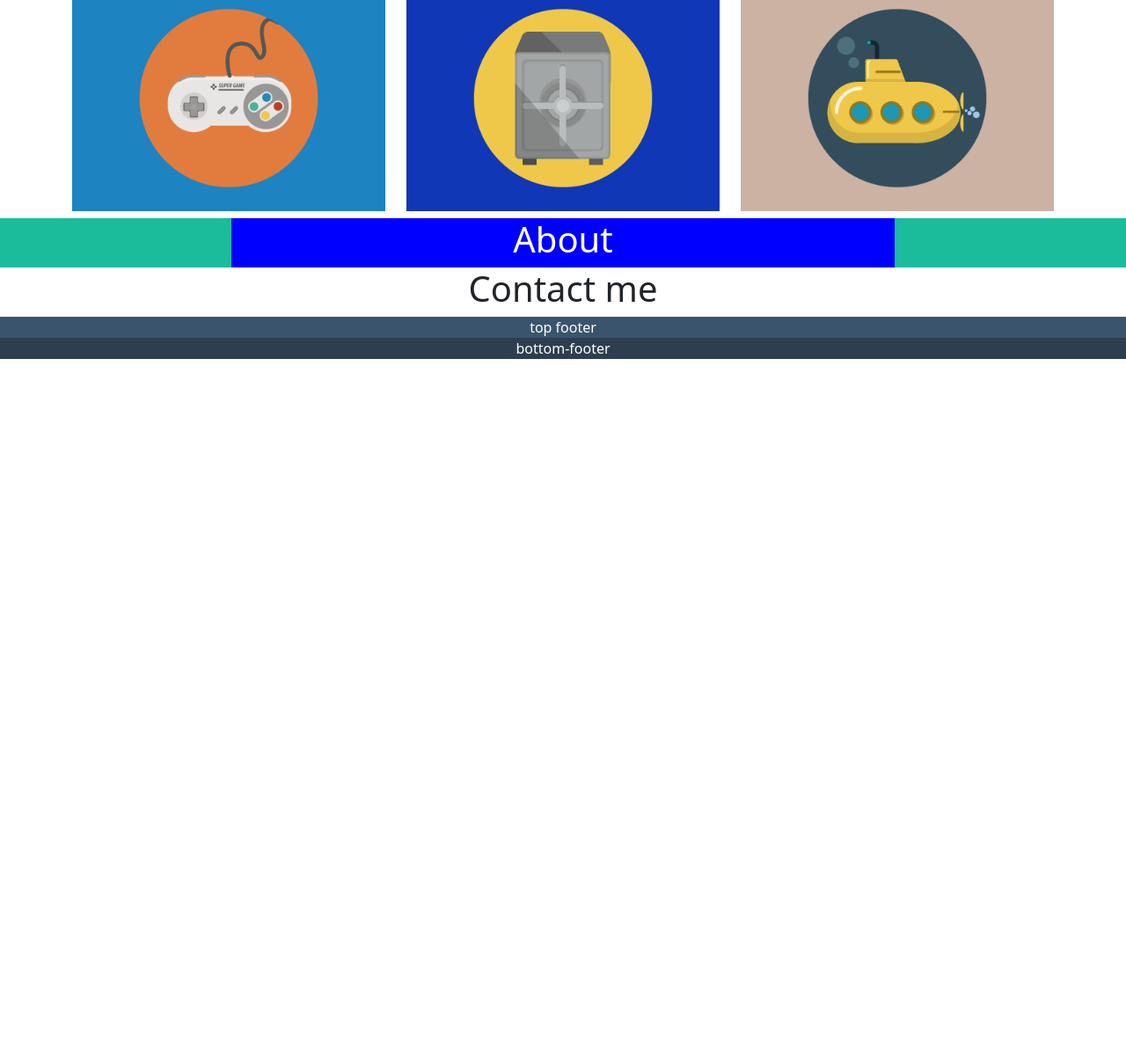
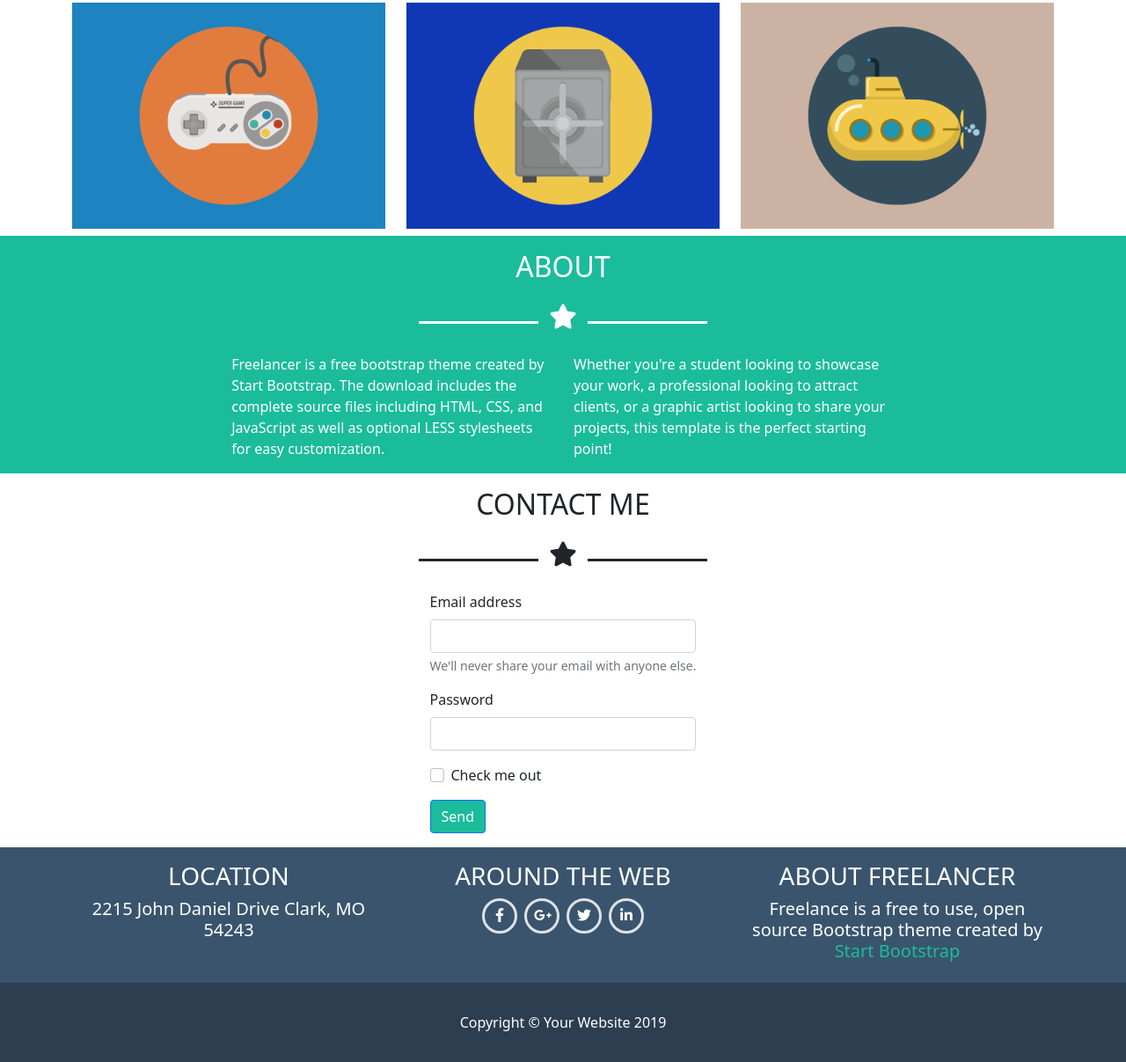
Before and after one commit to Penna92/html-css-bootstrap-freelancer, a plain HTML site: page index.html in a window 1280 px wide. Shown: the part 919-2126 px from the top of the page at 88% size. Before the commit the page ends 1327 px from the top, so only its background shows below. Drawn offline with nearby package versions, Linux system fonts and the light colour scheme.

Commit message:
Added content to section about and footer. Need to modify form and button.

```diff
--- a/css/style.css
+++ b/css/style.css
@@ -1,11 +1,11 @@
 /* GENERAL */
-header {
+header,
+#bottom-footer {
   width: 100%;
   height: 90px;
 }
 .wrapper-container {
   width: 60%;
-  background-color: blue;
 }
 .star-decoration {
   width: 60%;
@@ -18,6 +18,12 @@ header {
   width: 200px;
   height: 200px;
 }
+i {
+  width: 40px;
+  height: 40px;
+  text-align: center;
+  line-height: 40px;
+}
 /* COLORS */
 .blue-grey {
   background-color: rgb(44, 62, 80);
@@ -28,3 +34,6 @@ header {
 .green {
   background-color: rgb(26, 188, 156);
 }
+.text-green {
+  color: rgb(26, 188, 156);
+}
--- a/index.html
+++ b/index.html
@@ -80,17 +80,59 @@
         <!-- /portfolio -->
 
         <!-- about -->
-        <section id="about" class="container-fluid d-flex justify-content-center align-items-center green text-white">
-            <div class="wrapper-container d-flex justify-content-center align-items-center">
-                <h1>About</h1>
+        <section id="about" class="container-fluid d-flex justify-content-center  align-items-center green text-white">
+            <div class="wrapper-container d-flex justify-content-center flex-column align-items-center">
+                <h2 class="text-uppercase text-center mt-3">About</h2>
+                <div class="star-decoration d-flex align-items-center gap-2 justify-content-center my-3">
+                    <div class="decoration-row"></div>
+                    <div class="star">
+                        <i class="fa-solid fa-star fs-3 text"></i>
+                    </div>
+                    <div class="decoration-row"></div>
+                </div>
+                <div class="row">
+                    <div class="col-xs-12 col-md-6 mb-3">
+                        <span class="text-center">Freelancer is a free bootstrap theme created by Start Bootstrap. The
+                            download includes the complete source files including HTML, CSS, and JavaScript as well as
+                            optional LESS stylesheets for easy customization. </span>
+                    </div>
+                    <div class="col-xs-12 col-md-6 mb-3">
+                        <span class="text-center">Whether you're a student looking to showcase your work, a professional
+                            looking to attract clients, or a graphic artist looking to share your projects, this
+                            template is the perfect starting point!</span>
+                    </div>
+                </div>
             </div>
         </section>
         <!-- /about -->
 
         <!-- contact me -->
-        <section id="contact-me">
-            <div class="container d-flex justify-content-center align-items-center">
-                <h1>Contact me</h1>
+        <section id="contact-me" class="container-fluid d-flex justify-content-center  align-items-center">
+            <div class="wrapper-container d-flex justify-content-center flex-column align-items-center">
+                <h2 class="text-uppercase text-center mt-3">Contact me</h2>
+                <div class="star-decoration d-flex align-items-center gap-2 justify-content-center my-3">
+                    <div class="decoration-row"></div>
+                    <div class="star">
+                        <i class="fa-solid fa-star fs-3 text"></i>
+                    </div>
+                    <div class="decoration-row"></div>
+                </div>
+                <form class="mb-3">
+                    <div class="mb-3">
+                        <label for="exampleInputEmail1" class="form-label">Email address</label>
+                        <input type="email" class="form-control" id="exampleInputEmail1" aria-describedby="emailHelp">
+                        <div id="emailHelp" class="form-text">We'll never share your email with anyone else.</div>
+                    </div>
+                    <div class="mb-3">
+                        <label for="exampleInputPassword1" class="form-label">Password</label>
+                        <input type="password" class="form-control" id="exampleInputPassword1">
+                    </div>
+                    <div class="mb-3 form-check">
+                        <input type="checkbox" class="form-check-input" id="exampleCheck1">
+                        <label class="form-check-label" for="exampleCheck1">Check me out</label>
+                    </div>
+                    <button type="submit" class="btn btn-primary green">Send</button>
+                </form>
             </div>
         </section>
         <!-- /contact me -->
@@ -101,13 +143,32 @@
     <footer>
         <div id="top-footer" class="light-grey text-white">
             <div class="container d-flex justify-content-center align-items-center">
-                top footer
+                <div class="row">
+                    <div class="col-xs-12 col-md-4 mb-3">
+                        <h3 class="text-uppercase text-center mt-3">Location</h3>
+                        <h5 class="text-center">2215 John Daniel Drive Clark, MO 54243</h5>
+                    </div>
+                    <div class="col-xs-12 col-md-4 mb-3">
+                        <h3 class="text-uppercase text-center mt-3">Around the web</h3>
+                        <div class="social-icons d-flex justify-content-center align-items-center gap-2">
+                            <i class="fa-brands fa-facebook-f border border-3 rounded-circle p-2"></i>
+                            <i class="fa-brands fa-google-plus-g border border-3 rounded-circle p-2"></i>
+                            <i class="fa-brands fa-twitter border border-3 rounded-circle p-2"></i>
+                            <i class="fa-brands fa-linkedin-in border border-3 rounded-circle p-2"></i>
+                        </div>
+                    </div>
+                    <div class="col-xs-12 col-md-4 mb-3">
+                        <h3 class="text-uppercase text-center mt-3">About freelancer</h3>
+                        <h5 class="text-center">Freelance is a free to use, open source Bootstrap theme created by
+                            <a href="#" class="text-green text-decoration-none">Start Bootstrap</a>
+                        </h5>
+                    </div>
+                </div>
             </div>
-
         </div>
-        <div id="bottom-footer" class="blue-grey text-white">
-            <div class="container d-flex justify-content-center align-items-center ">
-                bottom-footer
+        <div id="bottom-footer" class="blue-grey text-white d-flex justify-content-center align-items-center">
+            <div class="container d-flex justify-content-center align-items-center">
+                <span>Copyright &#169; Your Website 2019</span>
             </div>
         </div>
     </footer>
```
